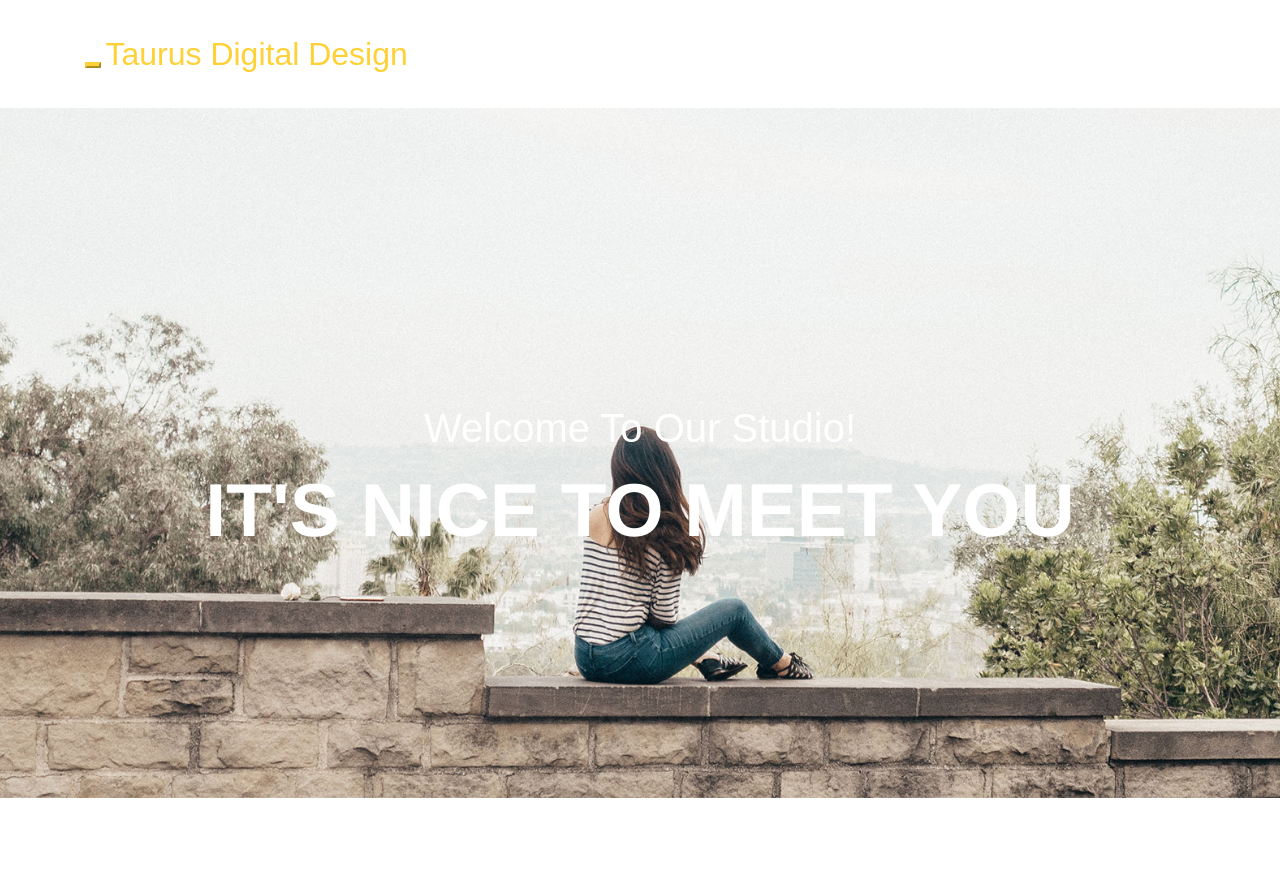
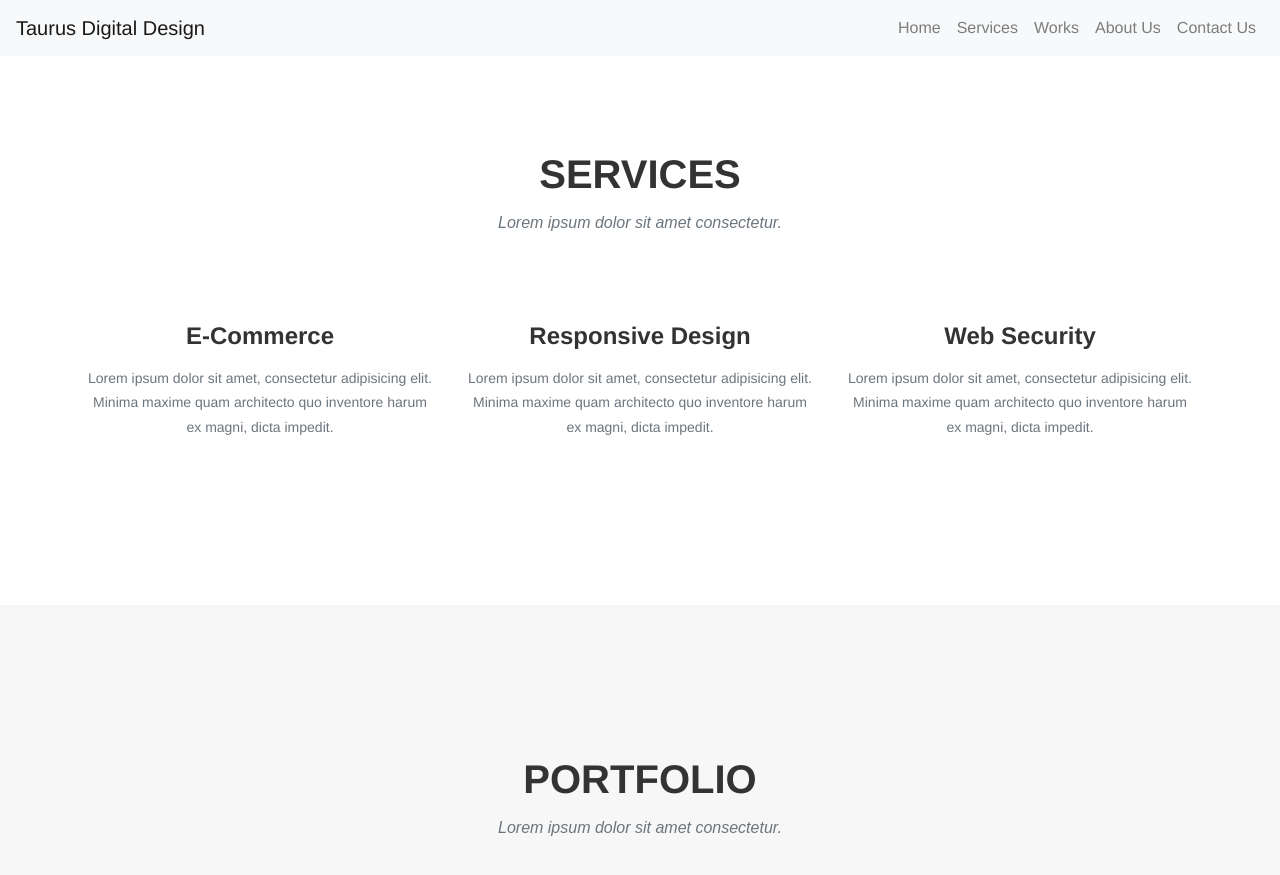
Before and after one commit to taurusdigitaldesign/taurusdigitaldesign.github.io, a Jekyll site: the page built from index.html, in a window 1280 px wide and 900 px high. Shown: the top 875 px of the window. Built offline with Jekyll 4.4.1, drawn with Linux system fonts in a browser that asks for light colours.

Commit message:
fix: modify header.html, update navbar component

```diff
--- a/_includes/header.html
+++ b/_includes/header.html
@@ -1,56 +1,34 @@
 <!-- Navigation -->
-<nav class="navbar navbar-default navbar-fixed-top">
-  <div class="container">
-    <!-- Brand and toggle get grouped for better mobile display -->
-    <div class="navbar-header page-scroll">
+<nav class="navbar fixed-top navbar-expand-lg navbar-light bg-light">
+  <a class="navbar-brand" href="#">{{site.title}}</a>
   <button
+    class="navbar-toggler"
     type="button"
-        class="navbar-toggle"
     data-toggle="collapse"
-        data-target="#bs-example-navbar-collapse-1"
+    data-target="#navbarNav"
+    aria-controls="navbarNav"
+    aria-expanded="false"
+    aria-label="Toggle navigation"
   >
-        <span class="sr-only">Toggle navigation</span>
-        <span class="icon-bar"></span>
-        <span class="icon-bar"></span>
-        <span class="icon-bar"></span>
+    <span class="navbar-toggler-icon"></span>
   </button>
-      <a class="navbar-brand page-scroll" href="#page-top">{{site.title}}</a>
-    </div>
-
-    <!-- Collect the nav links, forms, and other content for toggling -->
-    <div class="collapse navbar-collapse" id="bs-example-navbar-collapse-1">
-      <ul class="nav navbar-nav navbar-right">
-        <li class="hidden">
-          <a href="#page-top"></a>
+  <div class="collapse navbar-collapse justify-content-end" id="navbarNav">
+    <ul class="navbar-nav">
+      <li class="nav-item">
+        <a class="nav-link" href="#">Home</a>
       </li>
-        <li>
-          <a class="page-scroll" href="#services">Services</a>
+      <li class="nav-item">
+        <a class="nav-link" href="#">Services</a>
       </li>
-        <li>
-          <a class="page-scroll" href="#portfolio">Portfolio</a>
+      <li class="nav-item">
+        <a class="nav-link" href="#">Works</a>
       </li>
-        <li>
-          <a class="page-scroll" href="#about">About</a>
+      <li class="nav-item">
+        <a class="nav-link" href="#">About Us</a>
       </li>
-        <li>
-          <a class="page-scroll" href="#team">Team</a>
-        </li>
-        <li>
-          <a class="page-scroll" href="#contact">Contact</a>
+      <li class="nav-item">
+        <a class="nav-link" href="#">Contact Us</a>
       </li>
     </ul>
   </div>
-    <!-- /.navbar-collapse -->
-  </div>
-  <!-- /.container-fluid -->
 </nav>
-
-<!-- Header -->
-<header>
-  <div class="container">
-    <div class="intro-text">
-      <div class="intro-lead-in">Welcome To Our Studio!</div>
-      <div class="intro-heading">It's Nice To Meet You</div>
-    </div>
-  </div>
-</header>
--- a/_includes/js.html
+++ b/_includes/js.html
@@ -1,17 +1,5 @@
- <!-- jQuery Version 1.11.0 -->
-    <script src="{{ "/js/jquery-1.11.0.js" | prepend: site.baseurl }}"></script>
+<!-- jQuery Version 3.5.1 -->
+<script src="https://code.jquery.com/jquery-3.5.1.slim.min.js"></script>
 
-    <!-- Bootstrap Core JavaScript -->
-    <script src="{{ "/js/bootstrap.min.js" | prepend: site.baseurl }}"></script>
-
-    <!-- Plugin JavaScript -->
-    <script src="{{ "/js/jquery.easing.min.js" | prepend: site.baseurl }}"></script>
-    <script src="{{ "/js/classie.js" | prepend: site.baseurl }}"></script>
-    <script src="{{ "/js/cbpAnimatedHeader.js" | prepend: site.baseurl }}"></script>
-
-    <!-- Contact Form JavaScript -->
-    <script src="{{ "/js/jqBootstrapValidation.js" | prepend: site.baseurl }}"></script>
-    <script src="{{ "/js/contact_me.js" | prepend: site.baseurl }}"></script>
-
-    <!-- Custom Theme JavaScript -->
-    <script src="{{ "/js/agency.js" | prepend: site.baseurl }}"></script>
+<!-- Bootstrap Core JavaScript -->
+<script src="https://stackpath.bootstrapcdn.com/bootstrap/4.5.0/js/bootstrap.bundle.min.js"></script>
--- a/_layouts/default.html
+++ b/_layouts/default.html
@@ -1,8 +1,7 @@
 <!DOCTYPE html>
 <html lang="en">
   {% include head.html %}
-
-  <body id="page-top" class="index">
+  <body>
     {% include header.html %}
     {% include services.html %}
     {% include portfolio_grid.html %}
@@ -10,6 +9,7 @@
     {% include clients.html %}
     {% include footer.html %}
     {% include modals.html %}
+
     {% include js.html %}
   </body>
 </html>
```
Lines whose indentation alone changed are shown as unchanged.
